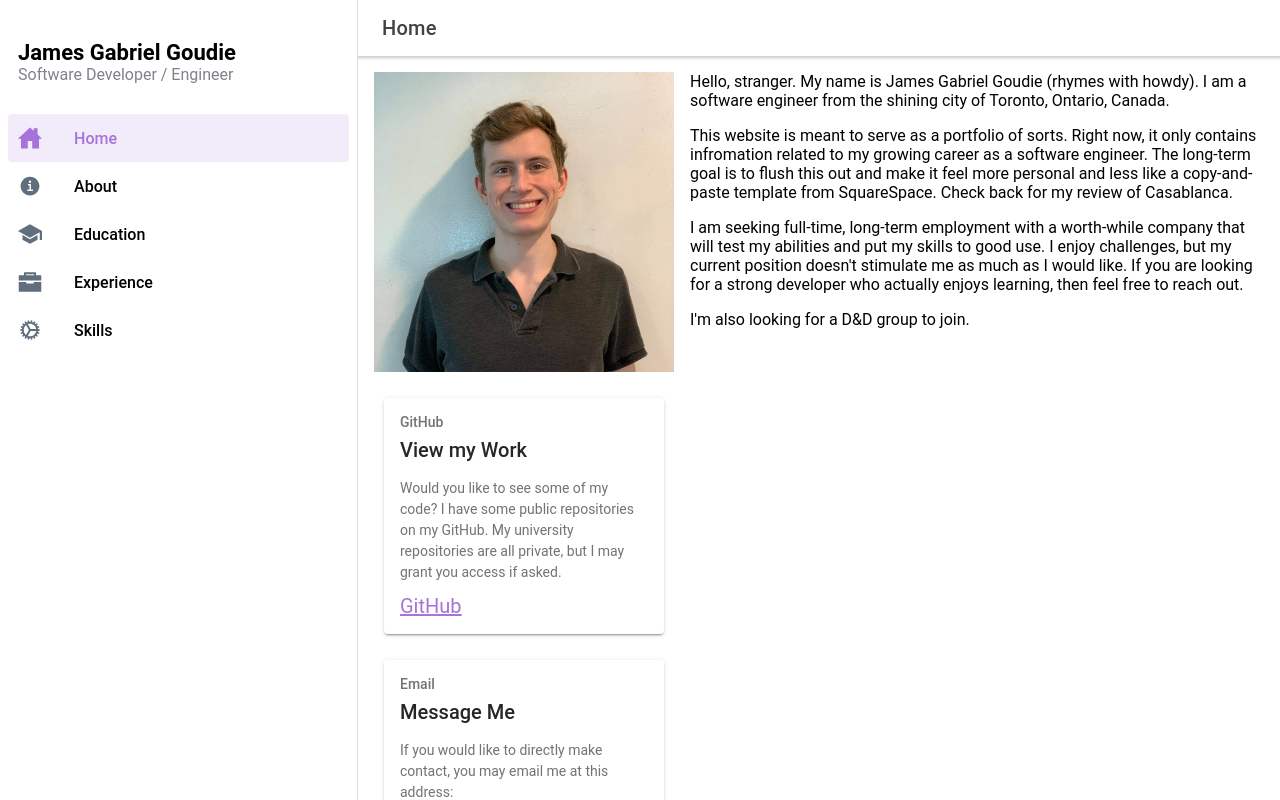
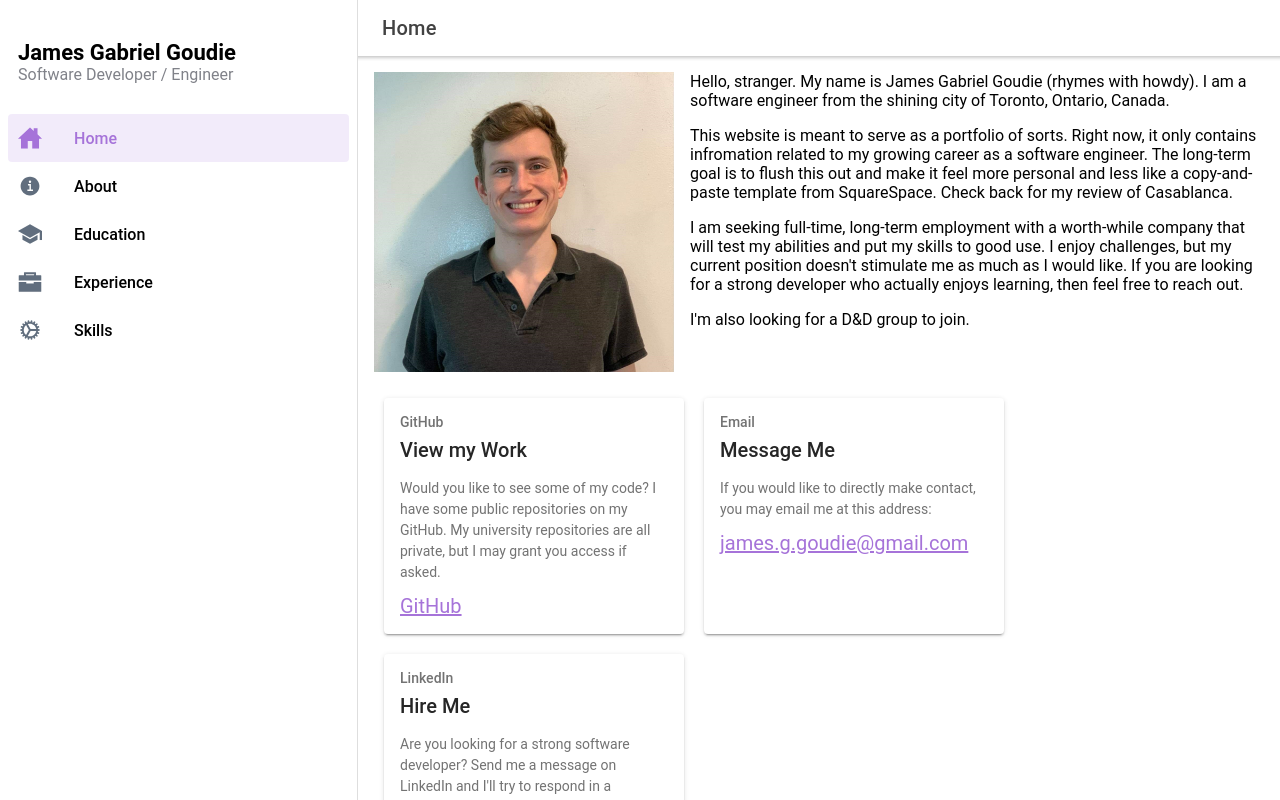
Before and after one commit to JamesGGoudie/goudie-ca-src, a React (Create React App) app: page /home in a window 1280 px wide. Built offline with nearby package versions, Linux system fonts and the light colour scheme.

Commit message:
Fixed a bug due to matching CSS class names

```diff
--- a/src/components/OnlinePresence.scss
+++ b/src/components/OnlinePresenceEntry.scss
@@ -1,4 +1,4 @@
-.online-presence {
+.online-presence-entry {
 	width: 300px;
 
 	ion-card-content {
--- a/src/components/OnlinePresence.tsx
+++ b/src/components/OnlinePresenceEntry.tsx
@@ -1,21 +1,28 @@
-import { IonCard, IonCardContent, IonCardHeader, IonCardSubtitle, IonCardTitle } from '@ionic/react';
 import React from 'react';
 
-import { OnlinePresenceProps } from 'src/properties';
+import {
+	IonCard,
+	IonCardContent,
+	IonCardHeader,
+	IonCardSubtitle,
+	IonCardTitle
+} from '@ionic/react';
 
-import './OnlinePresence.scss';
+import { OnlinePresenceEntryProps } from 'src/properties';
 
-const OnlinePresence: React.FC<OnlinePresenceProps> = (
+import './OnlinePresenceEntry.scss';
+
+const OnlinePresenceEntry: React.FC<OnlinePresenceEntryProps> = (
 	{
 		title,
 		subtitle,
 		mainContent,
 		anchorHref,
 		anchorText
-	}: OnlinePresenceProps
+	}: OnlinePresenceEntryProps
 ) => {
 	return (
-		<IonCard className="online-presence">
+		<IonCard className="online-presence-entry">
 			<IonCardHeader>
 				<IonCardSubtitle>{title}</IonCardSubtitle>
 				<IonCardTitle>{subtitle}</IonCardTitle>
@@ -28,4 +35,4 @@ const OnlinePresence: React.FC<OnlinePresenceProps> = (
 	);
 };
 
-export default OnlinePresence;
+export default OnlinePresenceEntry;
--- a/src/constants/online-presence-info.ts
+++ b/src/constants/online-presence-info.ts
@@ -1,6 +1,6 @@
-import { OnlinePresenceProps } from 'src/properties';
+import { OnlinePresenceEntryProps } from 'src/properties';
 
-export const ONLINE_PRESENCE_INFO: OnlinePresenceProps[] = [
+export const ONLINE_PRESENCE_INFO: OnlinePresenceEntryProps[] = [
 	{
 		title: 'GitHub',
 		subtitle: 'View my Work',
--- a/src/pages/Home.tsx
+++ b/src/pages/Home.tsx
@@ -10,7 +10,7 @@ import {
 	IonPage
 } from '@ionic/react';
 
-import OnlinePresence from 'src/components/OnlinePresence';
+import OnlinePresenceEntry from 'src/components/OnlinePresenceEntry';
 import TopBar from 'src/components/TopBar';
 import TopBarFullscreen from 'src/components/TopBarFullscreen';
 
@@ -43,7 +43,7 @@ const Home: React.FC = () => {
 						</div>
 					</div>
 					<div className="online-presence">
-						{ONLINE_PRESENCE_INFO.map((opi, i) => <OnlinePresence
+						{ONLINE_PRESENCE_INFO.map((opi, i) => <OnlinePresenceEntry
 							key={i}
 							title={opi.title}
 							subtitle={opi.subtitle}
--- a/src/properties/index.ts
+++ b/src/properties/index.ts
@@ -1,5 +1,5 @@
 export * from './course-entry-props';
-export * from './online-presence-props';
+export * from './online-presence-entry-props';
 export * from './top-bar-fullscreen-props';
 export * from './top-bar-props';
 export * from './unordered-list-props';
--- a/src/properties/online-presence-props.ts
+++ b/src/properties/online-presence-entry-props.ts
@@ -1,4 +1,4 @@
-export interface OnlinePresenceProps {
+export interface OnlinePresenceEntryProps {
 	title: string;
 	subtitle: string;
 	mainContent: string;
```
